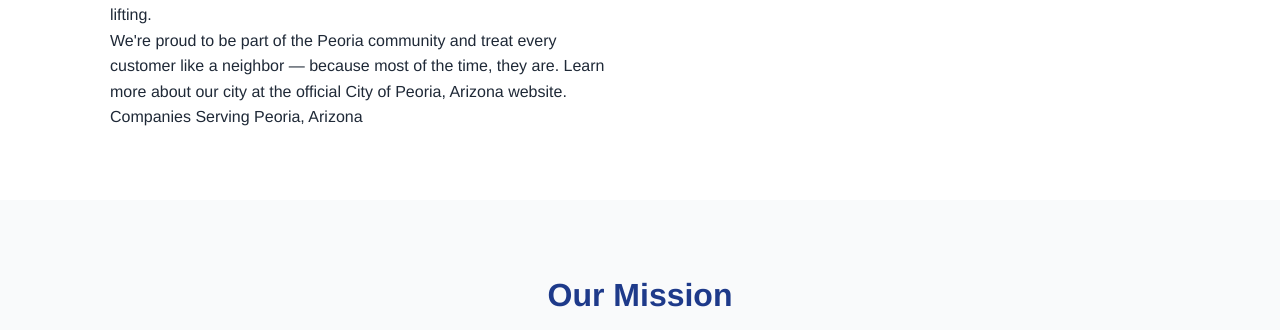
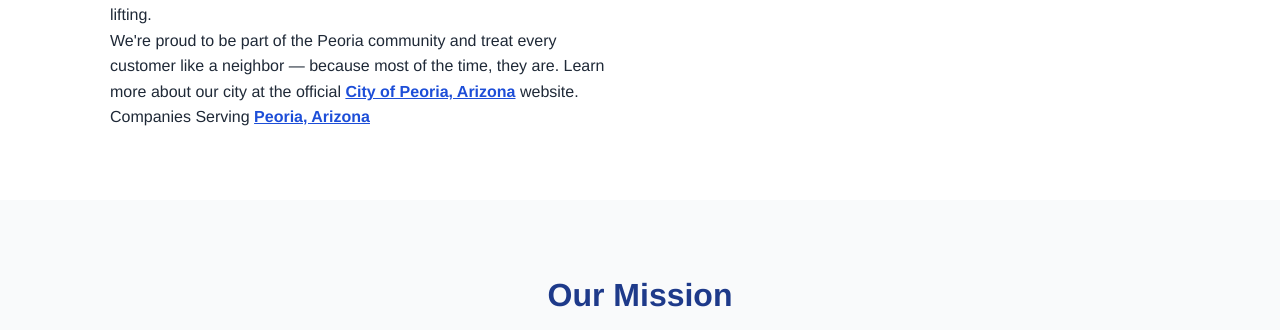
Before and after one commit to glenandersen-ux/Junk-removal-website, a plain HTML site: page about.html in a window 1280 px wide. Shown: the part 444-774 px from the top of the page. Drawn offline with Linux system fonts and the light colour scheme.

Commit message:
Style inline text links so they appear as hyperlinks

```diff
--- a/css/style.css
+++ b/css/style.css
@@ -257,6 +257,14 @@ article.blog-post h2 { color: var(--primary-dark); margin: 28px 0 12px; }
 article.blog-post p { margin-bottom: 16px; }
 article.blog-post ul { margin: 0 0 16px 20px; list-style: disc; }
 
+/* ===== Inline text links ===== */
+.two-col p a {
+  color: var(--primary);
+  text-decoration: underline;
+  font-weight: 600;
+}
+.two-col p a:hover { color: var(--primary-dark); }
+
 /* ===== Form ===== */
 form {
   display: grid;
```
